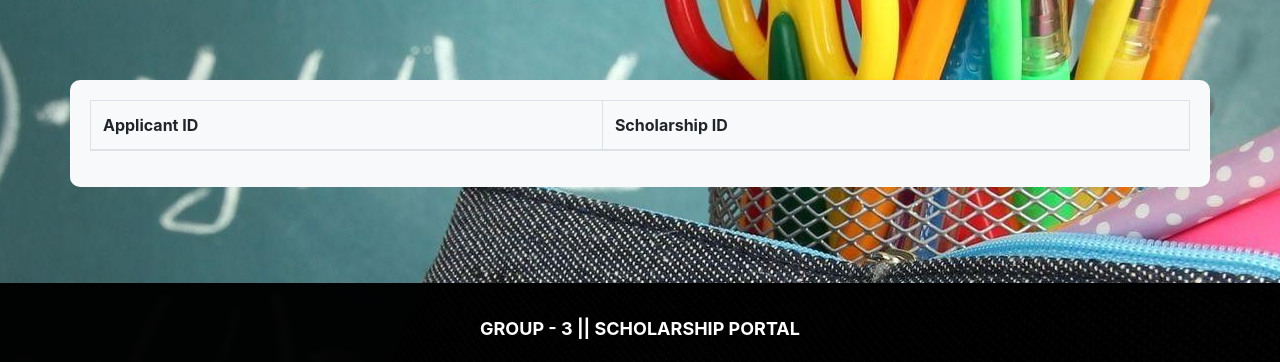
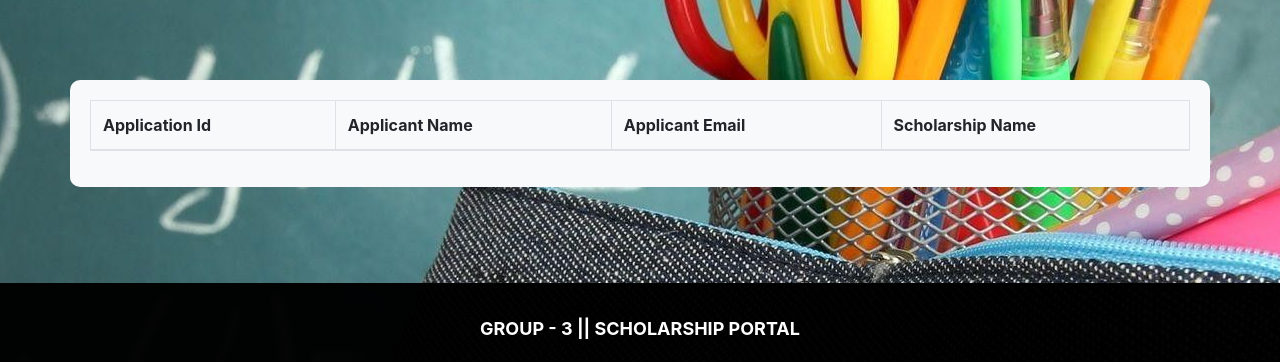
Before and after one commit to sourad80/scholarshipPortalOrganization, a Flask app: page /viewApplication/1 in a window 1280 px wide. Shown: the part 74-436 px from the top of the page. Run offline with Flask 2, Linux system fonts and the light colour scheme; the visitor is signed in with stand-in values (Sample User, id 1); data comes from the database, SQL or seed files in the repository; data that the repository does not hold is empty; some libraries are stand-ins or nearby versions.

Commit message:
Fixed Minor Bugs

```diff
--- a/routes.py
+++ b/routes.py
@@ -1,12 +1,13 @@
 from flask_login.utils import logout_user
 from werkzeug.exceptions import abort
-from app import app,db,bcrypt
-from flask import render_template,redirect,flash,url_for,request
-from forms import OrgRegistration,OrgLogin,AddSch,UpdateSch
-from model import Organization, Student,Scholarship,scholarship_application
-from flask_login import login_user,current_user,login_required
+from app import app, db, bcrypt
+from flask import render_template, redirect, flash, url_for, request
+from forms import OrgRegistration, OrgLogin, AddSch, UpdateSch
+from model import Organization, Student, Scholarship, scholarship_application
+from flask_login import login_user, current_user, login_required
 
-@app.route('/',methods=['POST','GET'])
+
+@app.route('/', methods=['POST', 'GET'])
 def home():
     if current_user.is_authenticated:
         flash(f'Already loged in', 'success')
@@ -14,17 +15,21 @@ def home():
     form = OrgRegistration()
     print(form.validate_on_submit())
     if form.validate_on_submit():
-        hashed_password = bcrypt.generate_password_hash(form.password.data).decode('Utf-8')
+        hashed_password = bcrypt.generate_password_hash(
+            form.password.data).decode('Utf-8')
         print(hashed_password)
-        organization = Organization(username = form.name.data, email = form.email.data, phone = form.phone.data ,password = hashed_password )
+        organization = Organization(
+            username=form.name.data, email=form.email.data, phone=form.phone.data, password=hashed_password)
         db.session.add(organization)
         db.session.commit()
-        flash(f'Created New Account.Check Your Registered mail for more details!!', 'success')
+        flash(
+            f'Created New Account.Check Your Registered mail for more details!!', 'success')
         return redirect(url_for('login'))
 
-    return render_template("home.html", title="Home",form = form)
+    return render_template("home.html", title="Home", form=form)
 
-@app.route('/login',methods=['POST','GET'])
+
+@app.route('/login', methods=['POST', 'GET'])
 def login():
     if current_user.is_authenticated:
         flash(f'Already loged in', 'success')
@@ -32,70 +37,77 @@ def login():
     form = OrgLogin()
     if form.validate_on_submit():
         user = Organization.query.filter_by(email=form.email.data).first()
-        if user and bcrypt.check_password_hash(user.password,form.password.data ):
-            login_user(user,remember=form.remember.data)
+        if user and bcrypt.check_password_hash(user.password, form.password.data):
+            login_user(user, remember=form.remember.data)
             flash(f'Logged In', 'success')
             return redirect(url_for('dashboard'))
         flash(f'Login Unsuccessfull, Please Check Email and Password!!!', 'danger')
         return redirect(url_for('login'))
-    return render_template("login.html", title="Login",form = form)
+    return render_template("login.html", title="Login", form=form)
+
 
 @app.route('/logout')
 @login_required
 def logout():
     logout_user()
-    flash(f'Successfully Loggeout User','info')
+    flash(f'Successfully Loggeout User', 'info')
     return redirect(url_for('home'))
+
 
 @app.route('/dashboard')
 @login_required
 def dashboard():
-    return render_template('dashboard.html', title = "Welcome"+current_user.username)
+    return render_template('dashboard.html', title="Welcome"+current_user.username)
 
-@app.route('/addSch',methods=['POST','GET'])
+
+@app.route('/addSch', methods=['POST', 'GET'])
 @login_required
 def add_sch():
-    form=AddSch()
+    form = AddSch()
     if form.validate_on_submit():
-        scholarship = Scholarship(name = form.name.data,description=form.description.data,amount=form.amount.data,cls_x_min_per=form.cls_x_min_per.data,cls_xii_min_per=form.cls_xii_min_per.data,cls_ug_min_per=form.cls_ug_min_per.data,organization_id=current_user.id )
+        scholarship = Scholarship(name=form.name.data, description=form.description.data, amount=form.amount.data, cls_x_min_per=form.cls_x_min_per.data,
+                                  cls_xii_min_per=form.cls_xii_min_per.data, cls_ug_min_per=form.cls_ug_min_per.data, organization_id=current_user.id)
         db.session.add(scholarship)
         db.session.commit()
         flash(f'Created New Scholarship', 'success')
         return redirect(url_for('dashboard'))
-    return render_template('schAdd.html', title = "Welcome"+current_user.username,form = form)
+    return render_template('schAdd.html', title="Welcome"+current_user.username, form=form)
 
-@app.route('/updateSch/<id>',methods=['POST','GET'])
+
+@app.route('/updateSch/<id>', methods=['POST', 'GET'])
 @login_required
 def update_sch_id(id):
-    form=UpdateSch()
+    form = UpdateSch()
     scholarship = Scholarship.query.filter_by(id=id).first()
     if form.validate_on_submit():
-            scholarship.name = form.name.data
-            scholarship.amount = form.amount.data
-            scholarship.cls_x_min_per = form.cls_x_min_per.data
-            scholarship.cls_xii_min_per = form.cls_xii_min_per.data
-            scholarship.cls_ug_min_per = form.cls_ug_min_per.data
-            scholarship.description = form.description.data
-            db.session.commit()
-            flash(f'Scholarship Updated Successfully!!', 'success')
-            return redirect(url_for('dashboard'))
+        scholarship.name = form.name.data
+        scholarship.amount = form.amount.data
+        scholarship.cls_x_min_per = form.cls_x_min_per.data
+        scholarship.cls_xii_min_per = form.cls_xii_min_per.data
+        scholarship.cls_ug_min_per = form.cls_ug_min_per.data
+        scholarship.description = form.description.data
+        db.session.commit()
+        flash(f'Scholarship Updated Successfully!!', 'success')
+        return redirect(url_for('dashboard'))
     elif request.method == 'GET':
-            form.name.data = scholarship.name
-            form.amount.data = scholarship.amount
-            form.cls_x_min_per.data = scholarship.cls_x_min_per
-            form.cls_xii_min_per.data = scholarship.cls_xii_min_per
-            form.cls_ug_min_per.data = scholarship.cls_ug_min_per
-            form.description.data = scholarship.description
+        form.name.data = scholarship.name
+        form.amount.data = scholarship.amount
+        form.cls_x_min_per.data = scholarship.cls_x_min_per
+        form.cls_xii_min_per.data = scholarship.cls_xii_min_per
+        form.cls_ug_min_per.data = scholarship.cls_ug_min_per
+        form.description.data = scholarship.description
 
-            return render_template("schUpdate.html", title="SchUpdate",form = form)
+        return render_template("schUpdate.html", title="SchUpdate", form=form)
 
-@app.route('/updateSch',methods=['POST','GET'])
+
+@app.route('/updateSch', methods=['POST', 'GET'])
 @login_required
 def update_sch():
     scholarships = Scholarship.query.filter_by(organization_id=current_user.id)
-    return render_template('viewUpdateScholarship.html',title="Your Scholarships",scholarships = scholarships)
+    return render_template('viewUpdateScholarship.html', title="Your Scholarships", scholarships=scholarships)
 
-@app.route('/deleteSch/<id>',methods=['POST','GET'])
+
+@app.route('/deleteSch/<id>', methods=['POST', 'GET'])
 @login_required
 def delete_sch_id(id):
     scholarship = Scholarship.query.get_or_404(id)
@@ -107,40 +119,56 @@ def delete_sch_id(id):
     flash(f'Scholarship Deleted Successfully!!', 'success')
     return redirect(url_for('dashboard'))
 
-@app.route('/deleteSch',methods=['POST','GET'])
+
+@app.route('/deleteSch', methods=['POST', 'GET'])
 @login_required
 def delete_sch():
     scholarships = Scholarship.query.filter_by(organization_id=current_user.id)
-    return render_template('viewDeleteScholarship.html',title="Your Scholarships",scholarships = scholarships)
+    return render_template('viewDeleteScholarship.html', title="Your Scholarships", scholarships=scholarships)
 
-@app.route('/viewApplication',methods=['POST','GET'])
+
+@app.route('/viewApplication', methods=['POST', 'GET'])
 @login_required
 def view_application():
     scholarships = Scholarship.query.filter_by(organization_id=current_user.id)
-    return render_template('viewApplication.html',title="Your Scholarships",scholarships = scholarships)
+    return render_template('viewApplication.html', title="Your Scholarships", scholarships=scholarships)
 
-@app.route('/viewApplication/<id>',methods=['POST','GET'])
+
+@app.route('/viewApplication/<id>', methods=['POST', 'GET'])
 @login_required
 def view_application_id(id):
-    scholarship_applications = scholarship_application.query.filter_by(sch_id=id)
-    return render_template('viewApplicants.html',title="Applicants",scholarship_applications = scholarship_applications)
+    scholarship_applications_main = scholarship_application.query.filter_by(
+        sch_id=id)
+    scholarship_applications = []
+    for i in scholarship_applications_main:
+        if i.status == 1:
+            print(i)
+            scholarship_applications.append(i)
+    return render_template('viewApplicants.html', title="Applicants", scholarship_applications=scholarship_applications)
 
-@app.route('/view_applicant_details/<id>',methods=['POST','GET'])
+
+@app.route('/view_applicant_details/<id>', methods=['POST', 'GET'])
 @login_required
 def view_applicant_details_id(id):
     student = Student.query.filter_by(id=id).first()
-    return render_template("applicantDetails.html", title="Details",student=student)
+    return render_template("applicantDetails.html", title="Details", student=student)
 
-@app.route("/grantApplicant/", methods=['POST','GET'])
+
+@app.route("/grantApplicant/<id>", methods=['POST', 'GET'])
 @login_required
-def grantApplicant():
-    # TO DO change status
+def grant_applicant(id):
+    scholarship = scholarship_application.query.filter_by(id=id)[0]
+    scholarship.status = 2
+    db.session.commit()
     flash(f'Scholarship Granted Successfully!!', 'success')
-    return redirect(url_for('view_application'));
+    return redirect(url_for('view_application'))
 
-@app.route("/revokeApplicant/", methods=['POST','GET'])
+
+@app.route("/revokeApplicant/<id>", methods=['POST', 'GET'])
 @login_required
-def revokeApplicant():
-    # TO DO change status
+def revoke_applicant(id):
+    scholarship = scholarship_application.query.filter_by(id=id)[0]
+    scholarship.status = 0
+    db.session.commit()
     flash(f'Scholarship Revoked Successfully!!', 'success')
-    return redirect(url_for('view_application'));
+    return redirect(url_for('view_application'))
--- a/templates/viewApplicants.html
+++ b/templates/viewApplicants.html
@@ -5,17 +5,21 @@
     <table class="table table-striped table-bordered">
         <thead>
             <tr>
-                <th scope="col">Applicant ID</th>
-                <th scope="col">Scholarship ID</th>
+                <th scope="col">Application Id</th>
+                <th scope="col">Applicant Name</th>
+                <th scope="col">Applicant Email</th>
+                <th scope="col">Scholarship Name</th>
             </tr>
         </thead>
         <tbody>
             {% for scholarship_application in scholarship_applications %}
             <tr>
-                <td>{{ scholarship_application.stu_id }}</td>
-                <td>{{ scholarship_application.sch_id }}</td>
+                <td>{{ scholarship_application.id }}</td>
+                <td>{{ scholarship_application.student.username }}</td>
+                <td>{{ scholarship_application.student.email }}</td>
+                <td>{{ scholarship_application.application.name }}</td>
                 <td class="d-flex justify-content-center">
-                    <a href="{{url_for('view_applicant_details_id',id=scholarship_application.stu_id)}}">
+                    <a href="{{url_for('view_applicant_details_id',id=scholarship_application.id)}}">
                         <button class="btn btn-primary">Applicant Details</button>
                     </a>
                 </td>
```
Also changed, not shown: model.py (+32 -24 lines), templates/applicantDetails.html (+6 -7 lines).
